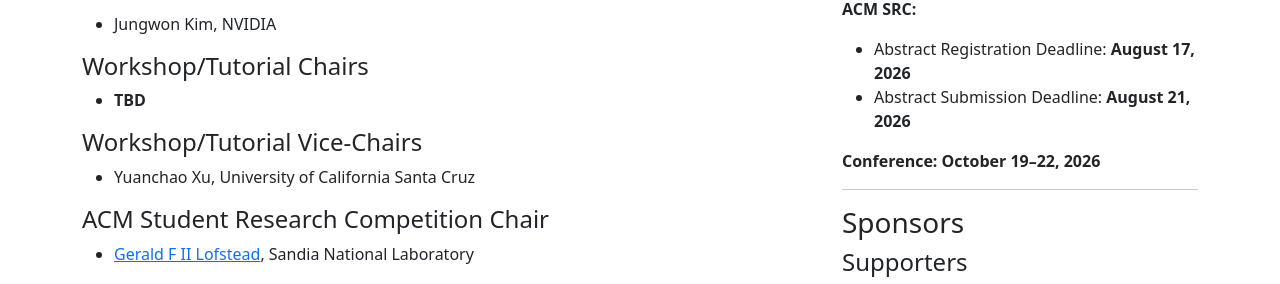
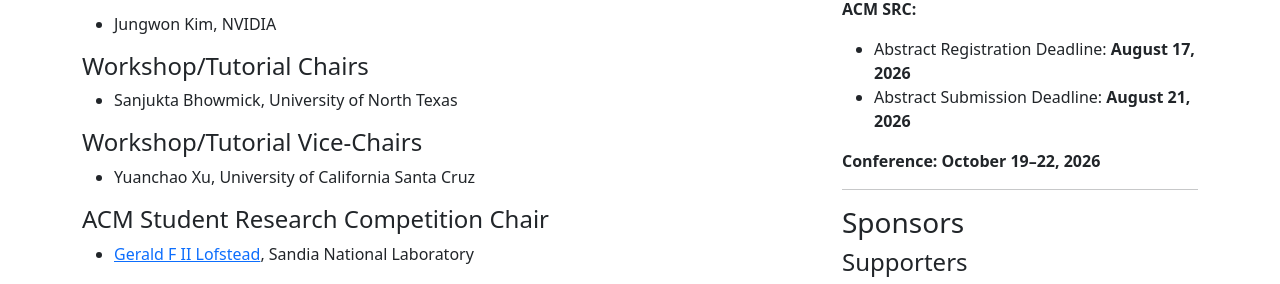
Before and after one commit to pact2026/pact2026.github.io, a Jekyll site: the page built from organization/index.md, in a window 1280 px wide. Shown: the part 435-719 px from the top of the page. Built offline with Jekyll 4.4.1, drawn with Linux system fonts in a browser that asks for light colours.

Commit message:
web: add workshop tutorial chair

```diff
--- a/organization/index.md
+++ b/organization/index.md
@@ -26,7 +26,7 @@
 
 #### Workshop/Tutorial Chairs
 
-- **TBD**
+- Sanjukta Bhowmick, University of North Texas
 
 #### Workshop/Tutorial Vice-Chairs
 
```
